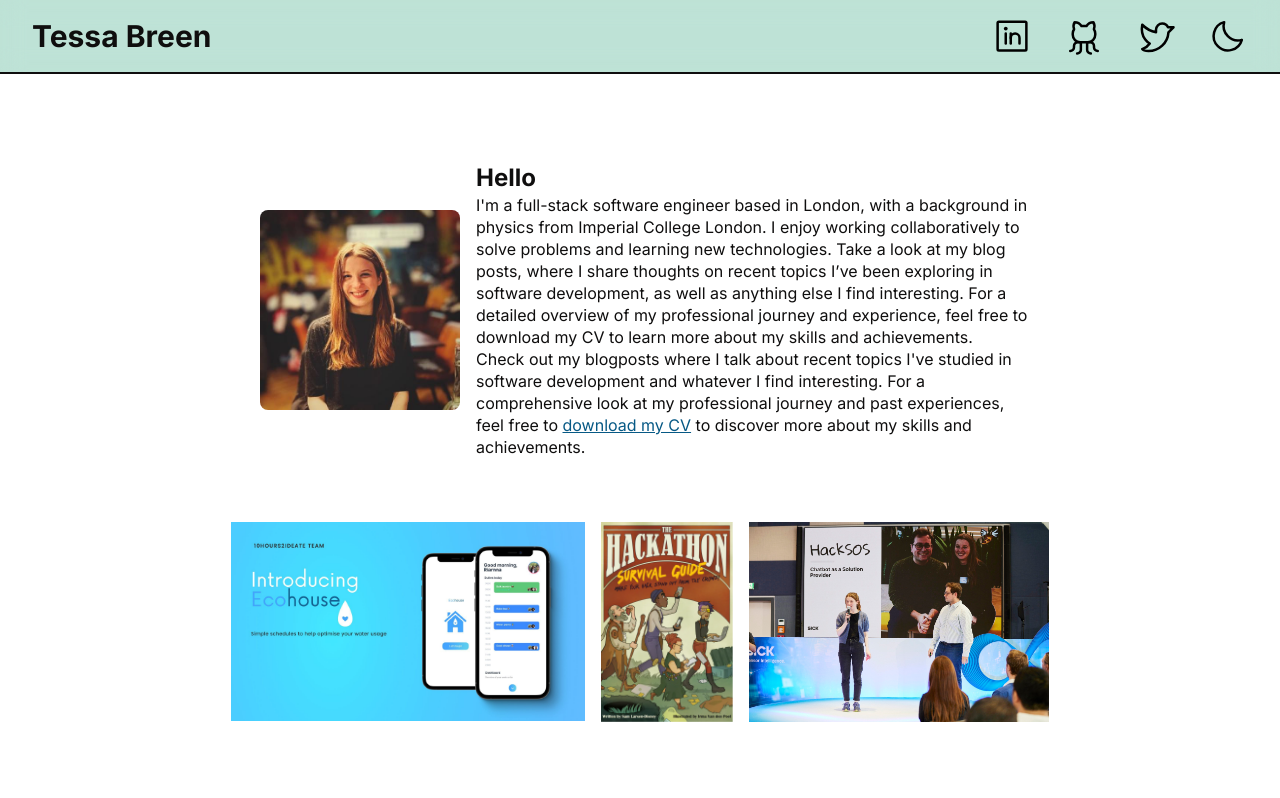
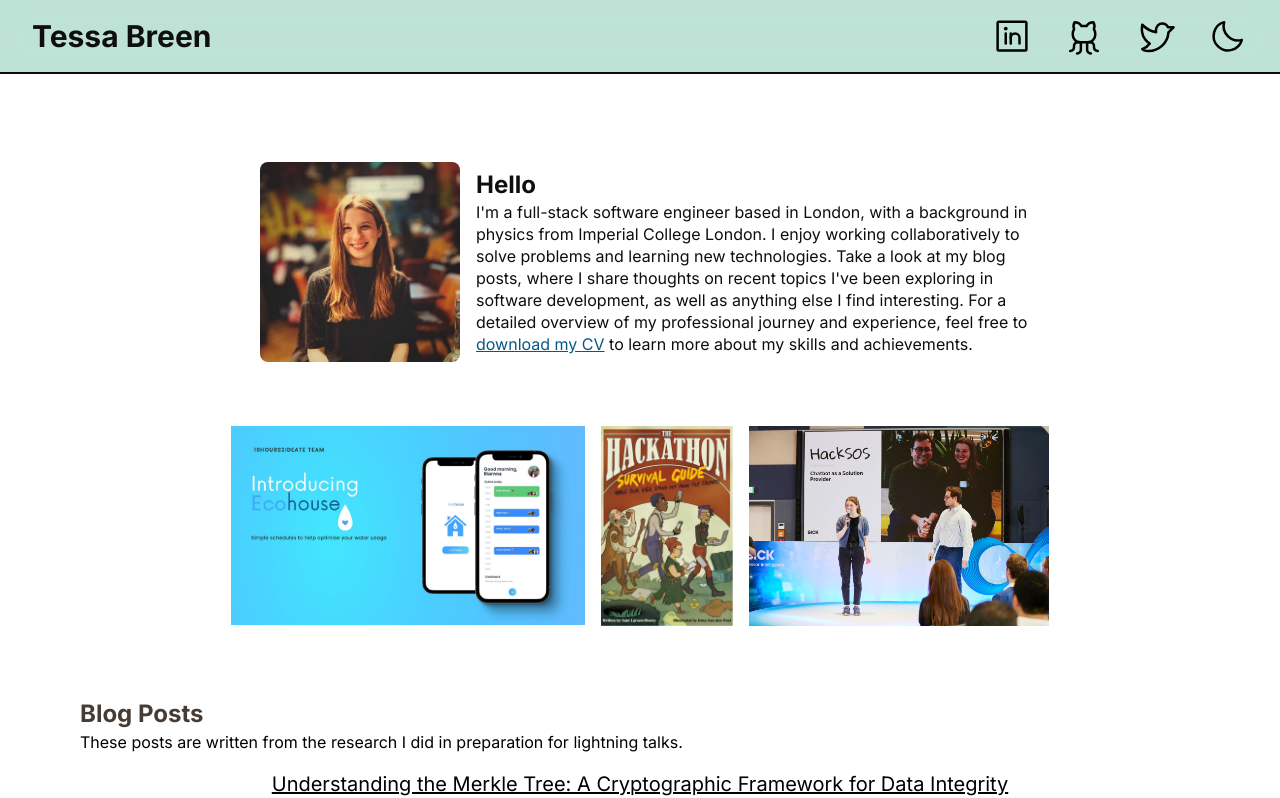
Before and after one commit to Mynameistessa/my-website, a Next.js app: page / in a window 1280 px wide. Shown: the top 798 px of the page. Built offline with nearby package versions, Linux system fonts and the light colour scheme.

Commit message:
Amend intro

```diff
--- a/components/Intro.tsx
+++ b/components/Intro.tsx
@@ -21,16 +21,10 @@ const Intro = () => {
           I&apos;m a full-stack software engineer based in London, with a
           background in physics from Imperial College London. I enjoy working
           collaboratively to solve problems and learning new technologies. Take
-          a look at my blog posts, where I share thoughts on recent topics I’ve
-          been exploring in software development, as well as anything else I
-          find interesting. For a detailed overview of my professional journey
-          and experience, feel free to download my CV to learn more about my
-          skills and achievements.
-          <br />
-          Check out my blogposts where I talk about recent topics I&apos;ve
-          studied in software development and whatever I find interesting. For a
-          comprehensive look at my professional journey and past experiences,
-          feel free to{" "}
+          a look at my blog posts, where I share thoughts on recent topics
+          I&apos;ve been exploring in software development, as well as anything
+          else I find interesting. For a detailed overview of my professional
+          journey and experience, feel free to{" "}
           <Link
             download
             href="/CV.pdf"
@@ -38,7 +32,7 @@ const Intro = () => {
           >
             download my CV
           </Link>{" "}
-          to discover more about my skills and achievements.
+          to learn more about my skills and achievements.
         </p>
       </div>
     </div>
```
